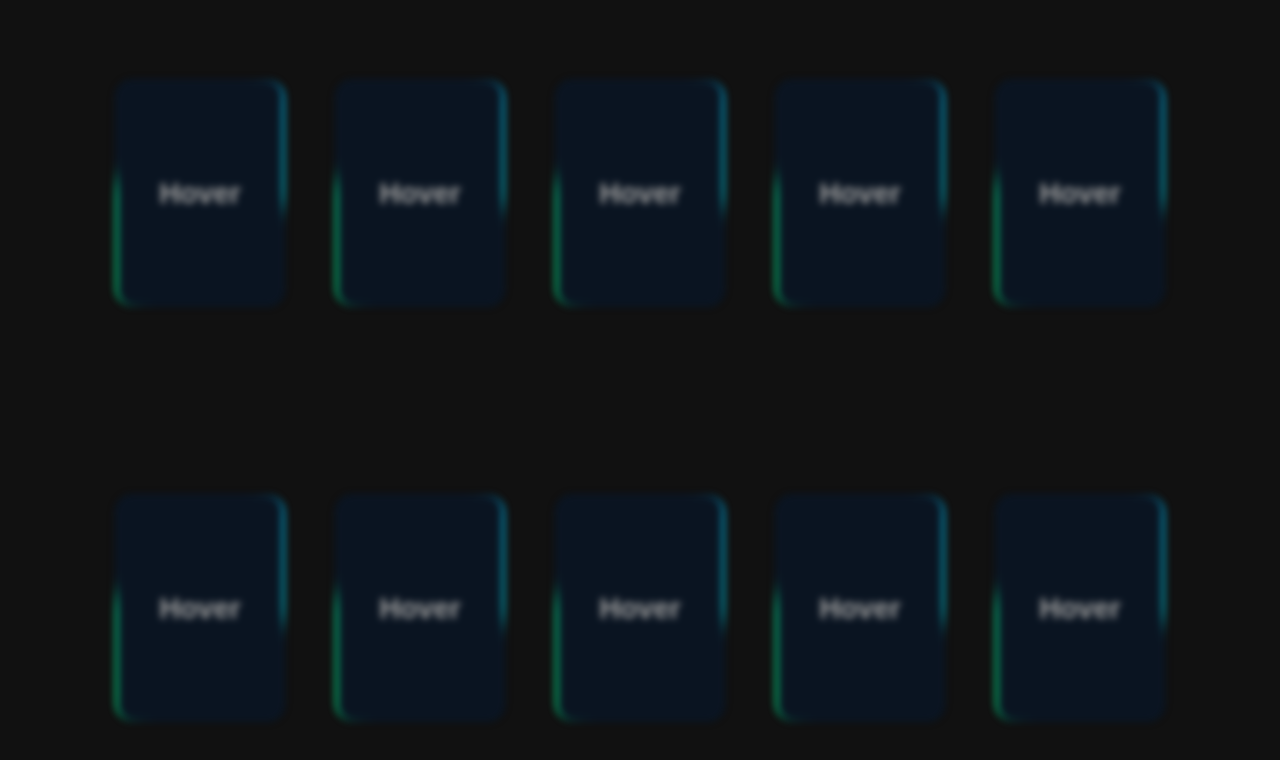
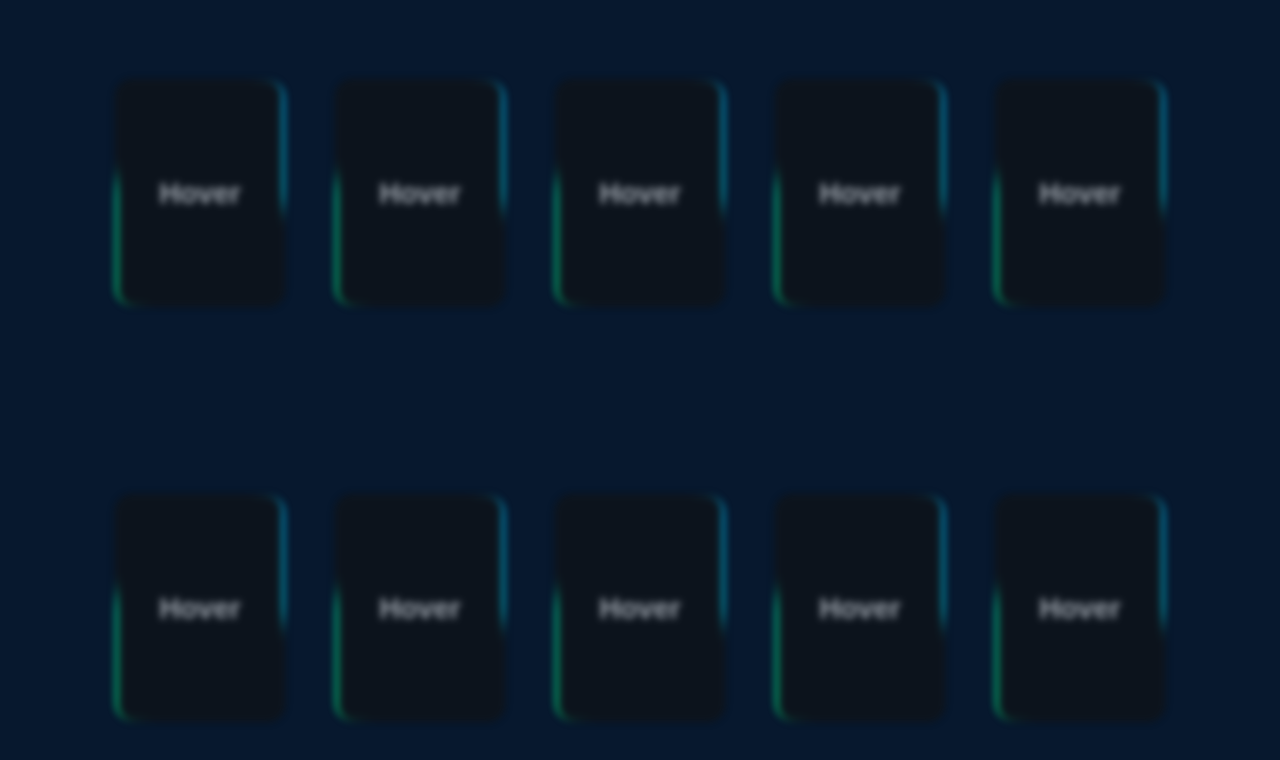
Before and after one commit to sharkawy89/animated-cards, a plain HTML site: page index.html in a window 1280 px wide. Drawn offline with Linux system fonts and the light colour scheme.

Commit message:
Refactor styles for body and card elements
Updated background colors and adjusted card styles.

```diff
--- a/style.css
+++ b/style.css
@@ -9,7 +9,7 @@ body {
   justify-content: center;
   align-items: center;
   height: 100vh;
-  background: #111111;
+  background-color: #07182e;
   color: #ffffff;
   font-family: "poppins", sans-serif;
   flex-wrap: wrap;
@@ -19,7 +19,7 @@ body {
 .card {
   width: 190px;
   height: 254px;
-  background: #07182e;
+  background-color: #121212;
   border-radius: 20px;
   display: flex;
   justify-content: center;
@@ -59,7 +59,7 @@ body {
   content: "";
   position: absolute;
   inset: 5px;
-  background-color: #07182e;
+  background-color: #121212;
   border-radius: 15px;
 }
 
@@ -69,6 +69,7 @@ body:hover .card {
   opacity: 0.6;
 }
 
+
 body:hover .card:hover {
   filter: blur(0);
   transform: scale(1.1);
```
